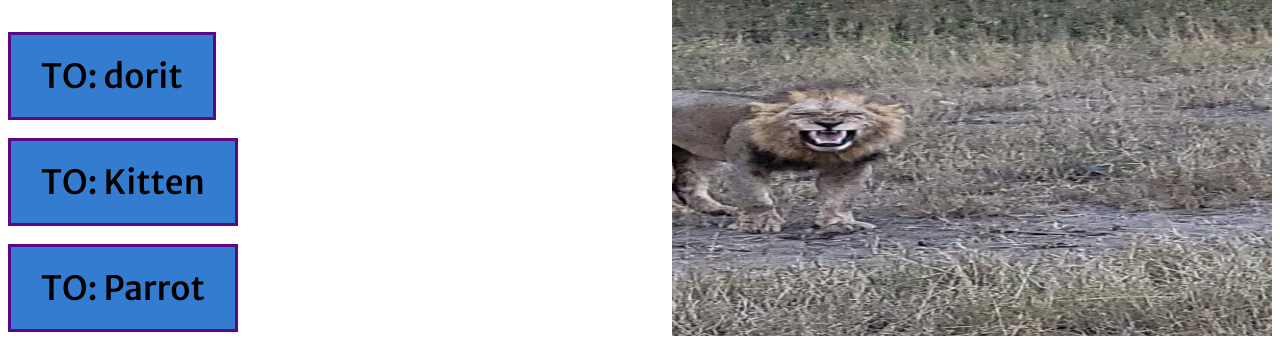
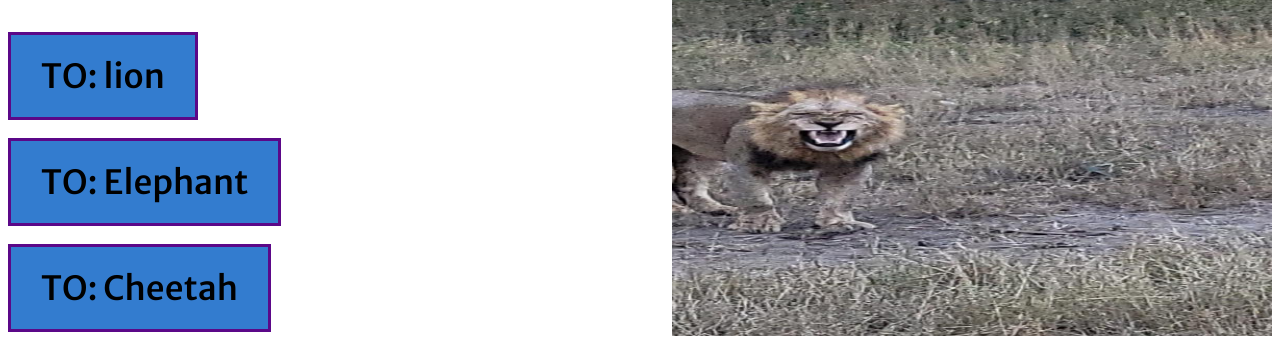
Before and after one commit to nevnevo/avodatsucot, a plain HTML site: page zoo.html in a window 1280 px wide. Shown: the part 380-742 px from the top of the page. Drawn offline with Linux system fonts and the light colour scheme; a web font is replaced by a local one.

Commit message:
Update zoo.html

```diff
--- a/zoo.html
+++ b/zoo.html
@@ -72,13 +72,13 @@
 		<h2 style="font-size:24pt; text-align:right">btw this is an image i took when i was in kenya this year</h2>
 		<a href="easteregg2(ornot).html"><img src="pics/lf.jpg" alt="A Lion" align="center" height="400" width="600" style="float:right;"></a>
 		<h2 style="font-size:32pt; text-align:left;">Shortcuts: </h2>
-		<button class="button button1" type="button" onclick="window.location.href = '#lion'">TO: dorit</button>
+		<button class="button button1" type="button" onclick="window.location.href = '#lion'">TO: lion</button>
 		</br>
 		</br>
-		<button class="button button2"type="button" onclick="window.location.href = '#elephant'">TO: Kitten</button>
+		<button class="button button2"type="button" onclick="window.location.href = '#elephant'">TO: Elephant</button>
 		</br>
 		</br>
-		<button class="button button3" type="button" onclick="window.location.href = '#cheetah'">TO: Parrot</button>
+		<button class="button button3" type="button" onclick="window.location.href = '#cheetah'">TO: Cheetah</button>
 		<p>
 		The lion (Panthera leo) is a large cat of the genus Panthera native to Africa and India.</br>
 		It has a muscular, broad-chested body; short, rounded head round ears.</br>
```
